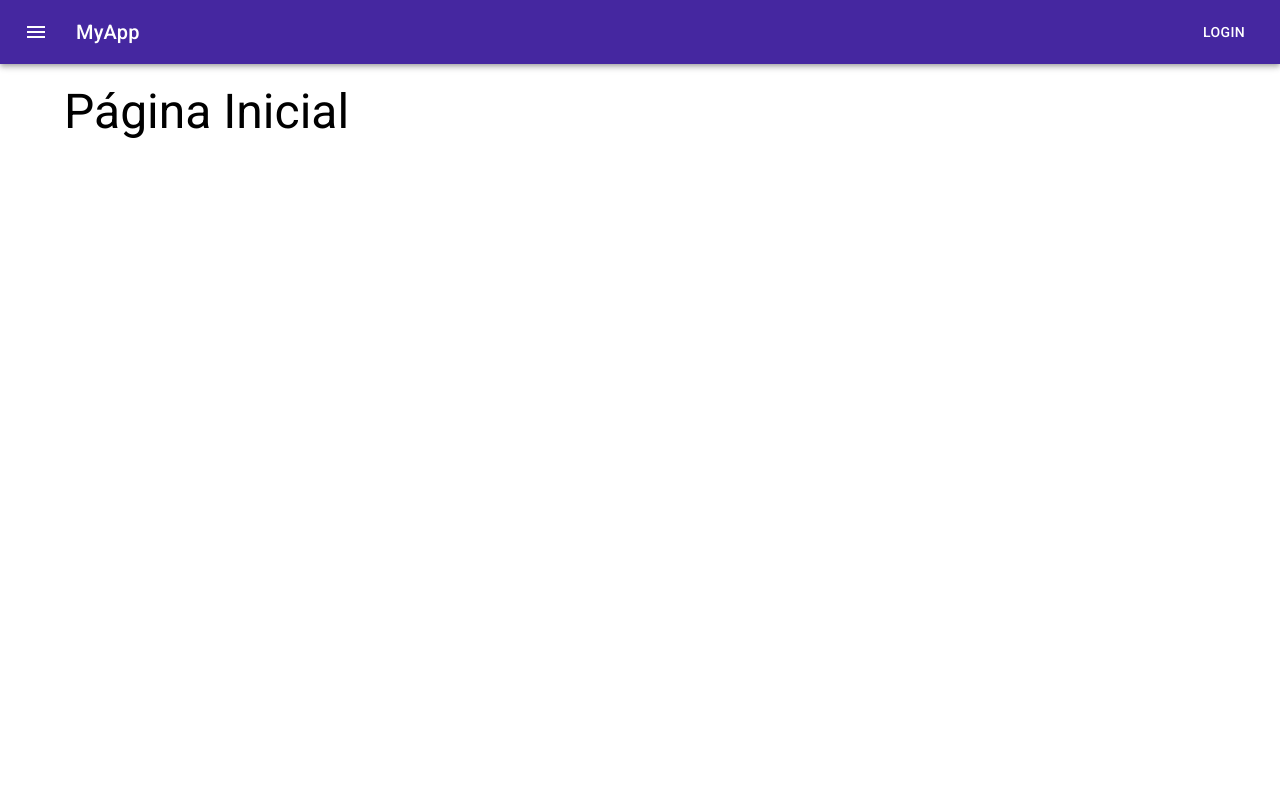
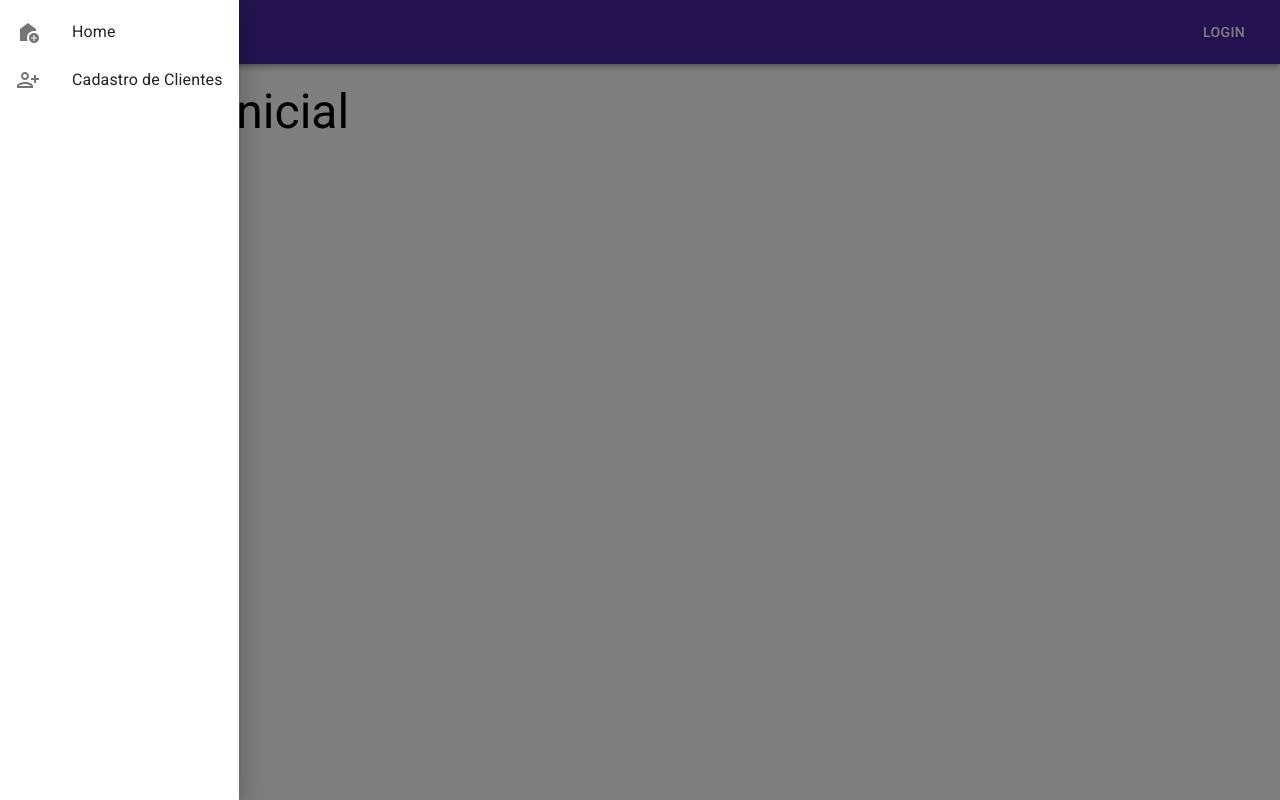
Before and after one commit to KaioCosta62/projeto-react, a React (Create React App) app: page / in a window 1280 px wide. Both pictures are taken after a click on the button "menu". Built offline with nearby package versions, Linux system fonts and the light colour scheme.

Commit message:
adicionando menu drawer

```diff
--- a/src/App.js
+++ b/src/App.js
@@ -12,8 +12,8 @@ import Customers from './pages/Customers'
 
 function App() {
   return (
-    <TemplateDefault>
       <Router>
+        <TemplateDefault>
         <Switch>
           <Router path='/customers'>
             <TemplatePage title = "Clientes" Component = {Customers}/>
@@ -22,8 +22,8 @@ function App() {
             <TemplatePage title = "Página Inicial" Component = {Home}/>
           </Route>
         </Switch>
+        </TemplateDefault>
       </Router>
-    </TemplateDefault>
   )
 }
 
--- a/src/partials/Header/Header.js
+++ b/src/partials/Header/Header.js
@@ -1,24 +1,43 @@
-import React from 'react'
-
+import React, {useState} from 'react'
 import {
   AppBar,
   Toolbar,
   Typography,
   Button,
-  IconButton
-} from '@mui/material';
+  IconButton,
+  Drawer,
+  List,
+  ListItem,
+  ListItemIcon,
+  ListItemText,
+} from '@mui/material'
 
-import Box from '@mui/material/Box';
-import MenuIcon from '@mui/icons-material/Menu';
+import {useHistory} from 'react-router-dom'
 
-import useStyles from './Header.style';
+import MenuIcon from '@mui/icons-material/Menu'
+import AddHomeIcon from '@mui/icons-material/AddHome'
+import PersonAddAltIcon from '@mui/icons-material/PersonAddAlt';
+import useStyles from './Header.style'
 
 
 const Header = () => {
   const classes = useStyles()
+  const history = useHistory()
 
+  console.log(history)
+  const [menuOpen, setMenuOpen] = useState(false)
+
+  const handleToggleMenu = () => {
+    setMenuOpen(!menuOpen)
+  }
+
+  const handleMenuClick = (route) => {
+    handleToggleMenu()
+    history.push(route)
+  }
   return (
-    <AppBar position="static">
+    <>
+      <AppBar position="static">
       <Toolbar>
         <IconButton
           size="large"
@@ -26,6 +45,7 @@ const Header = () => {
           color="inherit"
           aria-label="menu"
           sx={{ mr: 2 }}
+          onClick = {() =>  handleToggleMenu()}
         >
           <MenuIcon />
         </IconButton>
@@ -35,6 +55,24 @@ const Header = () => {
         <Button color="inherit">Login</Button>
       </Toolbar>
     </AppBar>
+    <Drawer open = {menuOpen} onClose = {() => handleToggleMenu()}>
+      <List>
+        <ListItem button onClick = {() => handleMenuClick('/')}>
+          <ListItemIcon>
+            <AddHomeIcon/>
+          </ListItemIcon>
+          <ListItemText>Home</ListItemText>
+        </ListItem>
+        <ListItem button  onClick = {() => handleMenuClick('/customers')}>
+          <ListItemIcon>
+            <PersonAddAltIcon/>
+          </ListItemIcon>
+          <ListItemText>Cadastro de Clientes</ListItemText>
+        </ListItem>
+      </List>
+    </Drawer>
+    </>
+
   )
 }
 
--- a/src/templates/Page.js
+++ b/src/templates/Page.js
@@ -1,12 +1,5 @@
 import React from 'react'
-import {makeStyles} from '@mui/styles'
 import Typography from '@mui/material/Typography'
-
-const useStyles = makeStyles({
-  container: {
-    padding: '20px 0',
-  },
-})
 
 const Default = ({title, Component}) => {
   return(
```
